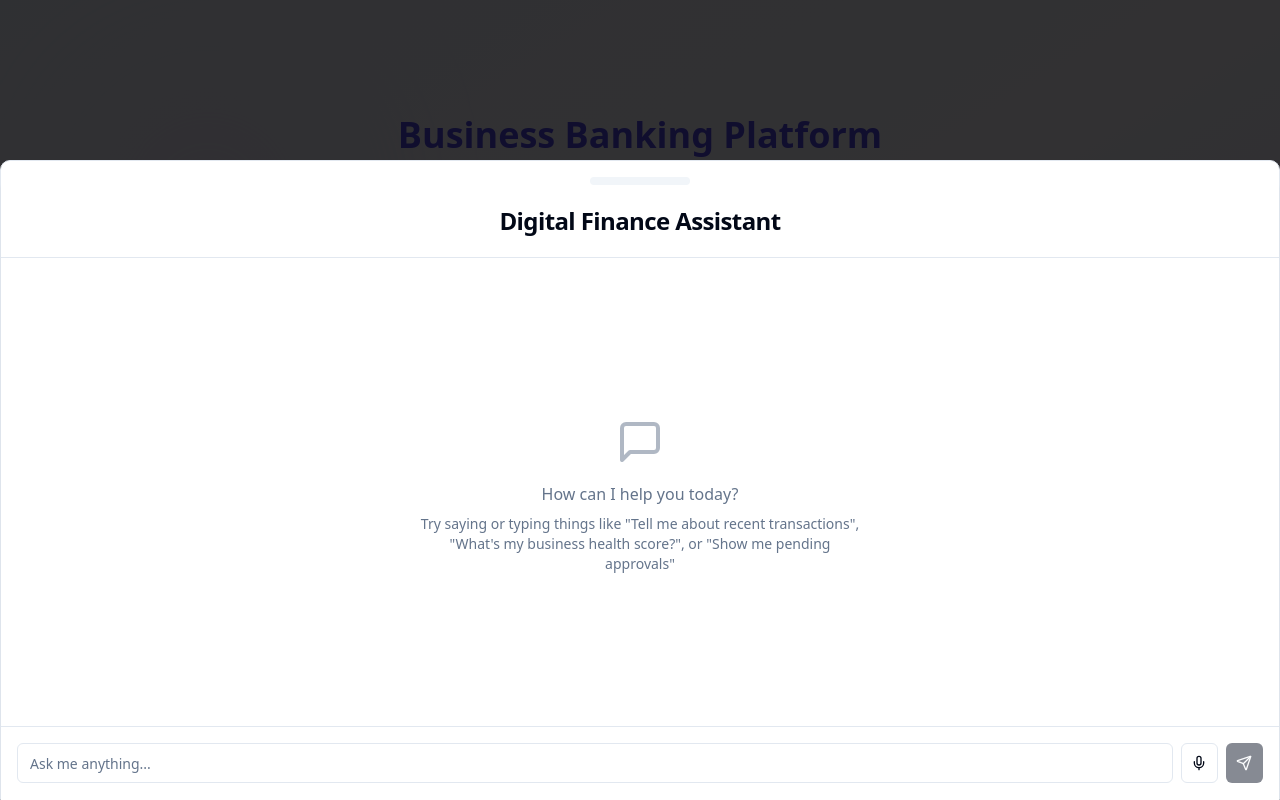
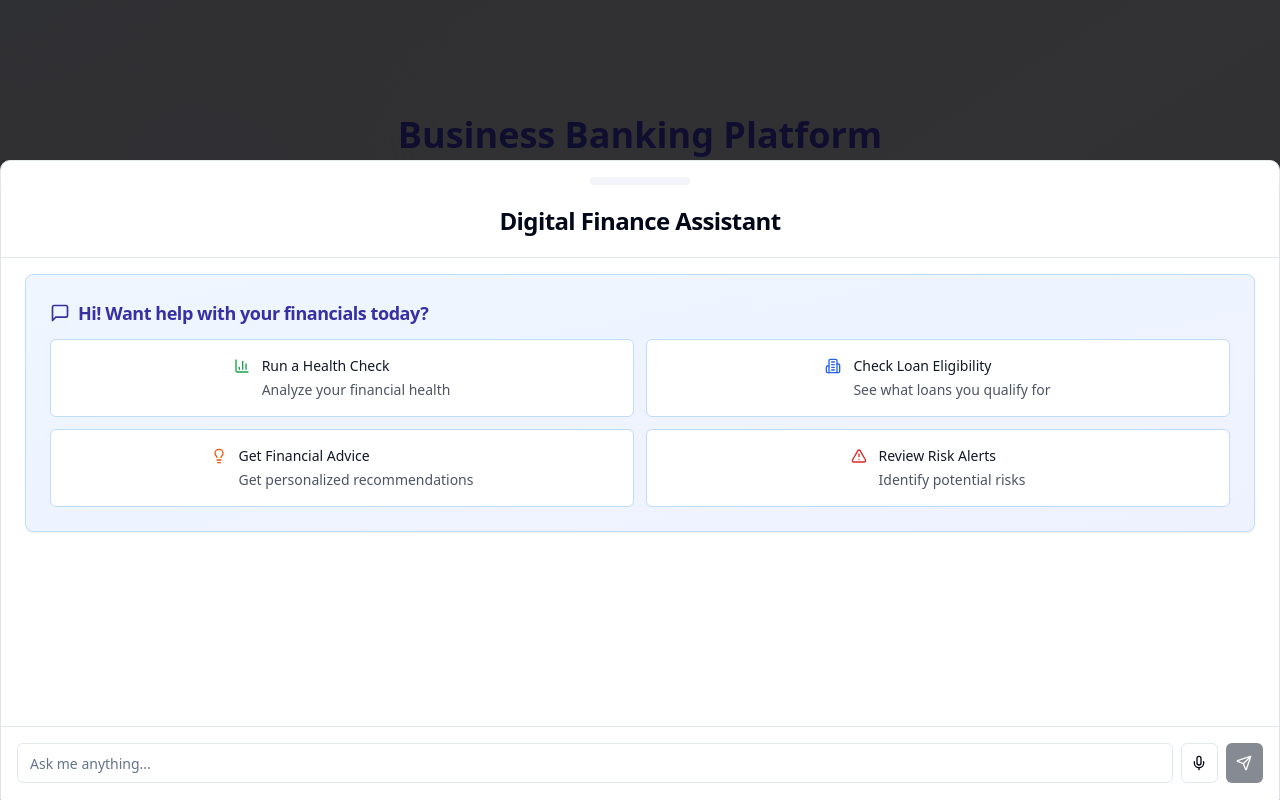
Before and after one commit to ladjizongo/digital-finance-platform, a React (Vite) app: page / in a window 1280 px wide. Both pictures are taken after a click on the button 1240 px from the left and 760 px from the top of the page. Built offline with nearby package versions, Linux system fonts and the light colour scheme.

Commit message:
Add chatbot suggestions widget
Implement a chatbot suggestions widget with quick action options for financial analysis.

```diff
--- a/src/components/AIAgent/AIAgentInterface.tsx
+++ b/src/components/AIAgent/AIAgentInterface.tsx
@@ -1,4 +1,3 @@
-
 import React, { useState } from "react";
 import { Card, CardContent, CardHeader, CardTitle, CardFooter } from "@/components/ui/card";
 import { Drawer, DrawerContent, DrawerTrigger } from "@/components/ui/drawer";
@@ -10,6 +9,7 @@ import { useSpeechRecognition } from "@/hooks/useSpeechRecognition";
 import { AIAgentService } from "@/services/AIAgentService";
 import MessageList from "./MessageList";
 import AgentInputForm from "./AgentInputForm";
+import ChatbotSuggestions from "@/components/financial/ChatbotSuggestions";
 import { useNavigate } from "react-router-dom";
 
 interface AIAgentProps {
@@ -53,6 +53,10 @@ const AIAgentInterface = ({ onExecuteTransaction, accounts = [] }: AIAgentProps)
     if (!input.trim() || isProcessing) return;
 
     processCommand(input);
+  };
+
+  const handleSuggestionClick = (suggestion: string) => {
+    processCommand(suggestion);
   };
 
   const executeTransaction = (transactionDetails: {
@@ -182,7 +186,13 @@ const AIAgentInterface = ({ onExecuteTransaction, accounts = [] }: AIAgentProps)
             <CardTitle className="text-center">Digital Finance Assistant</CardTitle>
           </CardHeader>
           <CardContent className="flex-grow overflow-y-auto pt-4 pb-20">
-            <MessageList messages={messages} isTyping={isTyping} />
+            {messages.length === 0 ? (
+              <div className="space-y-6">
+                <ChatbotSuggestions onSuggestionClick={handleSuggestionClick} />
+              </div>
+            ) : (
+              <MessageList messages={messages} isTyping={isTyping} />
+            )}
           </CardContent>
           <CardFooter className="border-t p-4 absolute bottom-0 left-0 right-0 bg-background">
             <AgentInputForm
--- a/src/components/AIAgent/MessageList.tsx
+++ b/src/components/AIAgent/MessageList.tsx
@@ -1,6 +1,7 @@
 
 import React, { useRef, useEffect } from "react";
 import { MessageSquare } from "lucide-react";
+import ChatbotSuggestions from "@/components/financial/ChatbotSuggestions";
 
 interface Message {
   text: string;
@@ -11,9 +12,10 @@ interface Message {
 interface MessageListProps {
   messages: Message[];
   isTyping: boolean;
+  onSuggestionClick?: (suggestion: string) => void;
 }
 
-const MessageList = ({ messages, isTyping }: MessageListProps) => {
+const MessageList = ({ messages, isTyping, onSuggestionClick }: MessageListProps) => {
   const messagesEndRef = useRef<HTMLDivElement>(null);
 
   useEffect(() => {
@@ -22,13 +24,18 @@ const MessageList = ({ messages, isTyping }: MessageListProps) => {
 
   if (messages.length === 0 && !isTyping) {
     return (
-      <div className="flex flex-col items-center justify-center h-full text-center text-muted-foreground">
+      <div className="space-y-6">
+        {onSuggestionClick && (
+          <ChatbotSuggestions onSuggestionClick={onSuggestionClick} />
+        )}
+        <div className="flex flex-col items-center justify-center text-center text-muted-foreground">
           <MessageSquare className="h-12 w-12 mb-4 opacity-50" />
           <p className="mb-2">How can I help you today?</p>
           <p className="text-sm max-w-md">
             Try saying or typing things like "Tell me about recent transactions",
             "What's my business health score?", or "Show me pending approvals"
           </p>
+        </div>
       </div>
     );
   }
--- /dev/null
+++ b/src/components/financial/ChatbotSuggestions.tsx
@@ -0,0 +1,109 @@
+
+import React from "react";
+import { Card, CardContent, CardHeader, CardTitle } from "@/components/ui/card";
+import { Button } from "@/components/ui/button";
+import {
+  BarChart3,
+  Building2,
+  Lightbulb,
+  AlertTriangle,
+  MessageSquare
+} from "lucide-react";
+
+interface ChatbotSuggestionsProps {
+  onSuggestionClick: (suggestion: string) => void;
+  isCompact?: boolean;
+}
+
+const ChatbotSuggestions = ({ onSuggestionClick, isCompact = false }: ChatbotSuggestionsProps) => {
+  const suggestions = [
+    {
+      id: 'health-check',
+      title: 'Run a Health Check',
+      icon: BarChart3,
+      prompt: 'Run a financial health check on my business',
+      description: 'Analyze your financial health',
+      color: 'text-green-600'
+    },
+    {
+      id: 'loan-eligibility',
+      title: 'Check Loan Eligibility',
+      icon: Building2,
+      prompt: 'Check my loan eligibility and show me options',
+      description: 'See what loans you qualify for',
+      color: 'text-blue-600'
+    },
+    {
+      id: 'financial-advice',
+      title: 'Get Financial Advice',
+      icon: Lightbulb,
+      prompt: 'Give me personalized financial recommendations',
+      description: 'Get personalized recommendations',
+      color: 'text-orange-600'
+    },
+    {
+      id: 'risk-alerts',
+      title: 'Review Risk Alerts',
+      icon: AlertTriangle,
+      prompt: 'Show me any financial risk flags or alerts',
+      description: 'Identify potential risks',
+      color: 'text-red-600'
+    }
+  ];
+
+  if (isCompact) {
+    return (
+      <div className="space-y-2">
+        <div className="flex items-center gap-2 text-sm font-medium text-gray-700 mb-3">
+          <MessageSquare className="h-4 w-4" />
+          Quick Actions
+        </div>
+        <div className="grid grid-cols-2 gap-2">
+          {suggestions.map((suggestion) => (
+            <Button
+              key={suggestion.id}
+              variant="outline"
+              size="sm"
+              onClick={() => onSuggestionClick(suggestion.prompt)}
+              className="h-auto p-3 flex flex-col items-center gap-2 text-center"
+            >
+              <suggestion.icon className={`h-4 w-4 ${suggestion.color}`} />
+              <span className="text-xs leading-tight">{suggestion.title}</span>
+            </Button>
+          ))}
+        </div>
+      </div>
+    );
+  }
+
+  return (
+    <Card className="bg-gradient-to-br from-blue-50 to-indigo-50 border-blue-200">
+      <CardHeader className="pb-3">
+        <CardTitle className="flex items-center gap-2 text-lg text-indigo-800">
+          <MessageSquare className="h-5 w-5" />
+          Hi! Want help with your financials today?
+        </CardTitle>
+      </CardHeader>
+      <CardContent>
+        <div className="grid grid-cols-1 sm:grid-cols-2 gap-3">
+          {suggestions.map((suggestion) => (
+            <Button
+              key={suggestion.id}
+              variant="outline"
+              onClick={() => onSuggestionClick(suggestion.prompt)}
+              className="h-auto p-4 flex items-start gap-3 text-left bg-white hover:bg-blue-50 border-blue-200"
+            >
+              <suggestion.icon className={`h-5 w-5 ${suggestion.color} mt-0.5 flex-shrink-0`} />
+              <div>
+                <div className="font-medium text-gray-900">{suggestion.title}</div>
+                <div className="text-sm text-gray-600 mt-1">{suggestion.description}</div>
+              </div>
+            </Button>
+          ))}
+        </div>
+      </CardContent>
+    </Card>
+  );
+};
+
+export default ChatbotSuggestions;
```
Lines whose indentation alone changed are shown as unchanged.
